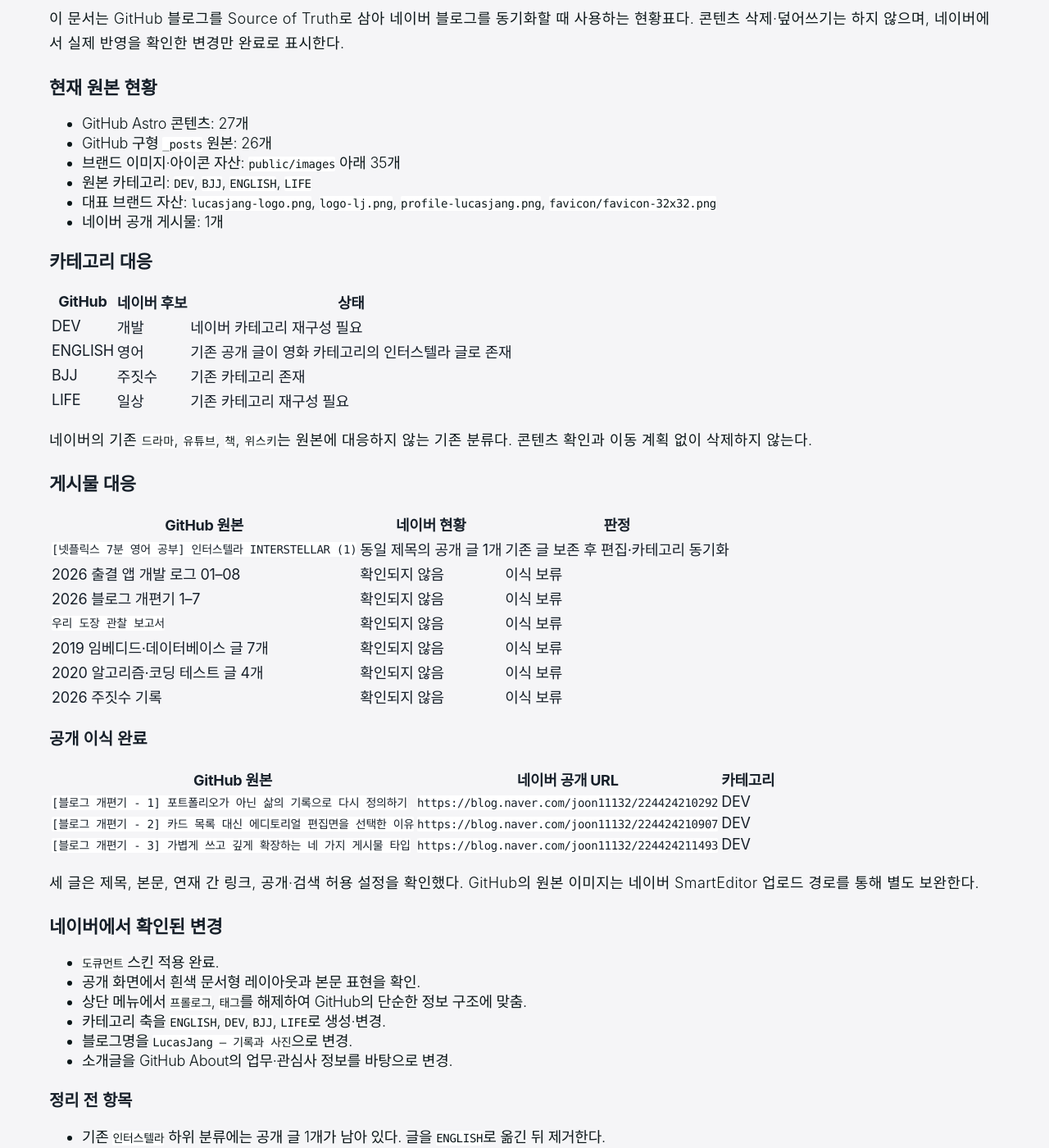
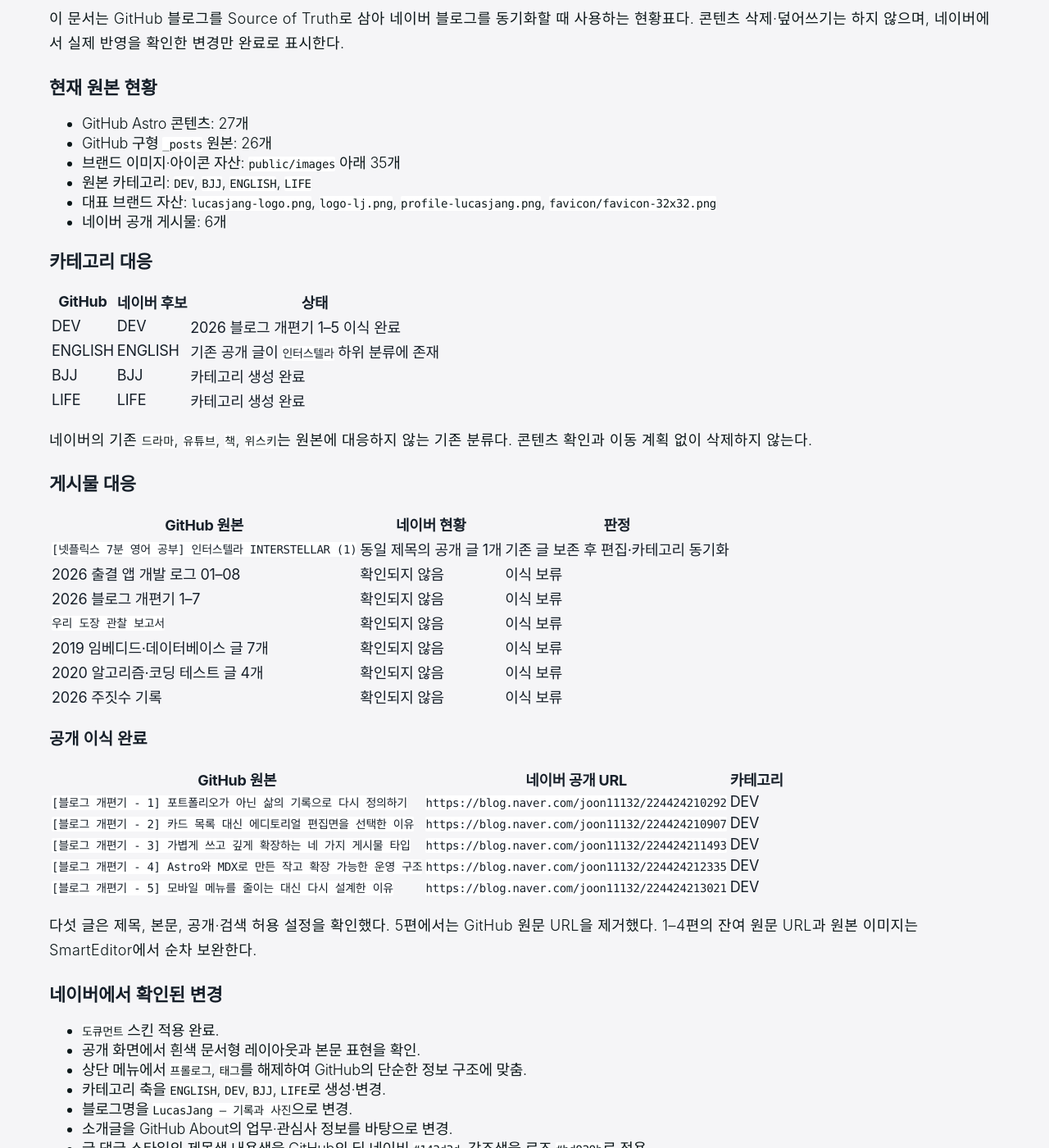
Before and after one commit to Lucas-Jang/lucas-jang.github.io, a Jekyll site: the page built from docs/naver-sync-inventory.md, in a window 1280 px wide and 1400 px high, scrolled down 208 px. Shown: the whole window at 82% size. Built offline with Jekyll 4.4.1, drawn with Linux system fonts in a browser that asks for light colours; our own code applies the rules of GitHub Pages for plain Markdown files; some of the changed text lies outside the part shown.

Commit message:
Update Naver migration status

```diff
--- a/docs/naver-sync-inventory.md
+++ b/docs/naver-sync-inventory.md
@@ -11,16 +11,16 @@
 - 브랜드 이미지·아이콘 자산: `public/images` 아래 35개
 - 원본 카테고리: `DEV`, `BJJ`, `ENGLISH`, `LIFE`
 - 대표 브랜드 자산: `lucasjang-logo.png`, `logo-lj.png`, `profile-lucasjang.png`, `favicon/favicon-32x32.png`
-- 네이버 공개 게시물: 1개
+- 네이버 공개 게시물: 6개
 
 ## 카테고리 대응
 
 | GitHub | 네이버 후보 | 상태 |
 | --- | --- | --- |
-| DEV | 개발 | 네이버 카테고리 재구성 필요 |
-| ENGLISH | 영어 | 기존 공개 글이 영화 카테고리의 인터스텔라 글로 존재 |
-| BJJ | 주짓수 | 기존 카테고리 존재 |
-| LIFE | 일상 | 기존 카테고리 재구성 필요 |
+| DEV | DEV | 2026 블로그 개편기 1–5 이식 완료 |
+| ENGLISH | ENGLISH | 기존 공개 글이 `인터스텔라` 하위 분류에 존재 |
+| BJJ | BJJ | 카테고리 생성 완료 |
+| LIFE | LIFE | 카테고리 생성 완료 |
 
 네이버의 기존 `드라마`, `유튜브`, `책`, `위스키`는 원본에 대응하지 않는 기존 분류다. 콘텐츠 확인과 이동 계획 없이 삭제하지 않는다.
 
@@ -43,8 +43,10 @@
 | `[블로그 개편기 - 1] 포트폴리오가 아닌 삶의 기록으로 다시 정의하기` | `https://blog.naver.com/joon11132/224424210292` | DEV |
 | `[블로그 개편기 - 2] 카드 목록 대신 에디토리얼 편집면을 선택한 이유` | `https://blog.naver.com/joon11132/224424210907` | DEV |
 | `[블로그 개편기 - 3] 가볍게 쓰고 깊게 확장하는 네 가지 게시물 타입` | `https://blog.naver.com/joon11132/224424211493` | DEV |
+| `[블로그 개편기 - 4] Astro와 MDX로 만든 작고 확장 가능한 운영 구조` | `https://blog.naver.com/joon11132/224424212335` | DEV |
+| `[블로그 개편기 - 5] 모바일 메뉴를 줄이는 대신 다시 설계한 이유` | `https://blog.naver.com/joon11132/224424213021` | DEV |
 
-세 글은 제목, 본문, 연재 간 링크, 공개·검색 허용 설정을 확인했다. GitHub의 원본 이미지는 네이버 SmartEditor 업로드 경로를 통해 별도 보완한다.
+다섯 글은 제목, 본문, 공개·검색 허용 설정을 확인했다. 5편에서는 GitHub 원문 URL을 제거했다. 1–4편의 잔여 원문 URL과 원본 이미지는 SmartEditor에서 순차 보완한다.
 
 ## 네이버에서 확인된 변경
 
@@ -54,6 +56,7 @@
 - 카테고리 축을 `ENGLISH`, `DEV`, `BJJ`, `LIFE`로 생성·변경.
 - 블로그명을 `LucasJang — 기록과 사진`으로 변경.
 - 소개글을 GitHub About의 업무·관심사 정보를 바탕으로 변경.
+- 글·댓글 스타일의 제목색·내용색을 GitHub의 딥 네이비 `#142d3d`, 강조색을 로즈 `#bd929b`로 적용.
 
 ### 정리 전 항목
 
@@ -74,8 +77,7 @@
 
 ## 다음 적용 순서
 
-1. 네이버 카테고리를 `개발 / 영어 / 주짓수 / 일상` 중심으로 재구성
-2. 상단 메뉴를 최소화하고 GitHub의 정보 우선순위에 맞춤
-3. 네이버의 기존 영어 글을 GitHub 원본과 1:1 비교해 제목·문단·표·링크를 보존하며 편집
-4. GitHub 게시물 중 네이버에 없는 글은 원본 자산과 함께 이식 목록을 만들어 순차 이전
-5. PC·태블릿·모바일에서 제목, 이미지, 표, 코드, 줄바꿈을 확인
+1. 1–4편의 GitHub 원문 URL을 제거하고 네이버 내부 연재 표기로 정리
+2. 네이버의 기존 영어 글을 GitHub 원본과 1:1 비교해 제목·문단·표·링크를 보존하며 편집
+3. GitHub 게시물 중 네이버에 없는 글은 원본 자산과 함께 이식 목록을 만들어 순차 이전
+4. PC·태블릿·모바일에서 제목, 이미지, 표, 코드, 줄바꿈을 확인
```
